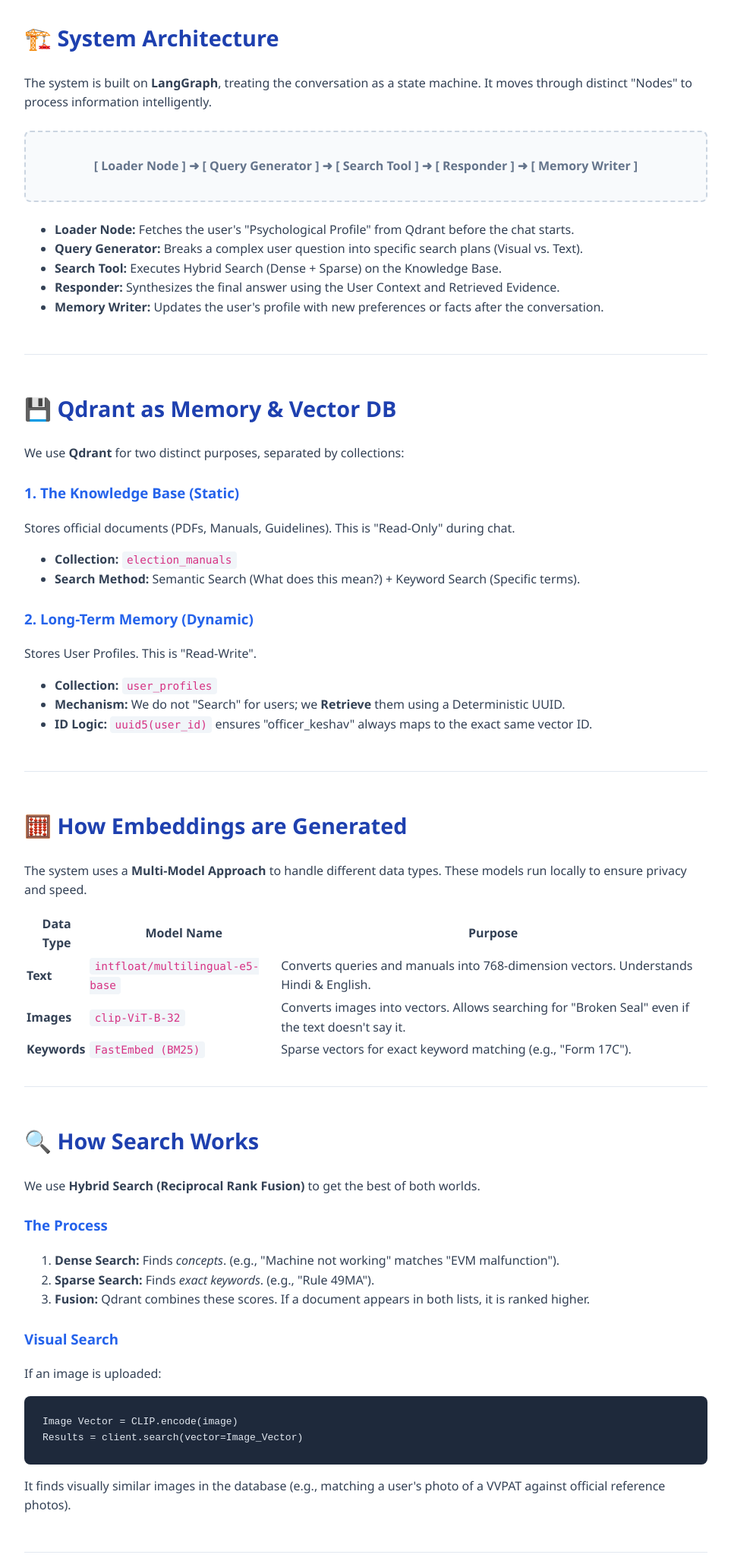
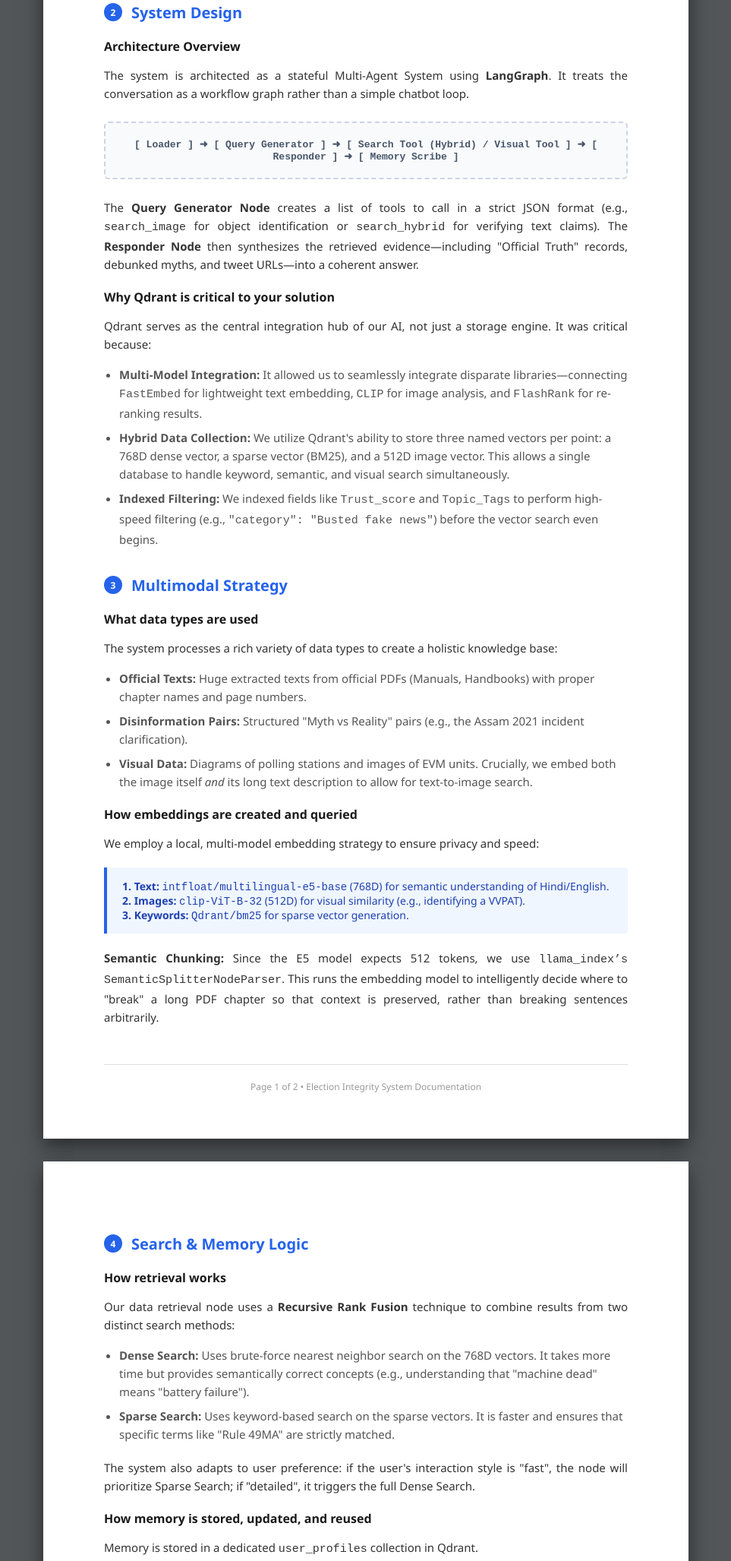
Before and after one commit to Keshav-CUJ/Info_on_Qdrant_MAS, a plain HTML site: page index.html in a window 1280 px wide. Shown: the part 642-2697 px from the top of the page at 76% size, without its empty margins (158-1121 px from the left). Drawn offline with Linux system fonts and the light colour scheme.

Commit message:
Refactor index.html for layout and style enhancements
Updated styles and structure for improved layout and readability.

```diff
--- a/index.html
+++ b/index.html
@@ -6,243 +6,286 @@
     <title>Election Integrity MAS - System Documentation</title>
     <style>
         :root {
-            --primary-color: #2563eb;
-            --secondary-color: #1e40af;
-            --bg-color: #f8fafc;
-            --text-color: #334155;
-            --code-bg: #1e293b;
-            --code-text: #e2e8f0;
+            --bg-color: #525659;
+            --paper-color: #ffffff;
+            --text-primary: #333333;
+            --text-secondary: #555555;
+            --accent-color: #2563eb; /* Royal Blue */
+            --code-bg: #f5f7fa;
+            --border-color: #e5e7eb;
         }
 
         body {
-            font-family: 'Segoe UI', system-ui, -apple-system, sans-serif;
-            line-height: 1.6;
-            color: var(--text-color);
             background-color: var(--bg-color);
             margin: 0;
-            padding: 0;
+            padding: 40px 20px;
+            font-family: 'Segoe UI', 'Roboto', Helvetica, Arial, sans-serif;
+            color: var(--text-primary);
+            display: flex;
+            flex-direction: column;
+            align-items: center;
+            min-height: 100vh;
         }
 
-        header {
-            background: linear-gradient(135deg, var(--primary-color), var(--secondary-color));
-            color: white;
-            padding: 4rem 2rem;
-            text-align: center;
+        /* PDF Page Simulation */
+        .pdf-page {
+            background-color: var(--paper-color);
+            width: 100%;
+            max-width: 850px; /* A4 width approx */
+            min-height: 1100px; /* A4 height approx */
+            padding: 60px 80px;
+            box-shadow: 0 10px 25px rgba(0,0,0,0.5);
+            margin-bottom: 30px;
+            position: relative;
+            box-sizing: border-box;
         }
 
-        h1 { margin: 0; font-size: 2.5rem; }
-        .subtitle { font-size: 1.2rem; opacity: 0.9; margin-top: 10px; display: block; }
-
-        .container {
-            max-width: 900px;
-            margin: 0 auto;
-            padding: 2rem;
-            background: white;
-            box-shadow: 0 4px 6px -1px rgba(0, 0, 0, 0.1);
-            margin-top: -30px;
-            border-radius: 8px;
+        /* Typography */
+        h1 {
+            font-size: 28px;
+            border-bottom: 3px solid var(--accent-color);
+            padding-bottom: 15px;
+            margin-bottom: 40px;
+            color: #1a1a1a;
+            text-transform: uppercase;
+            letter-spacing: 1px;
         }
 
-        section {
-            margin-bottom: 3rem;
-            border-bottom: 1px solid #e2e8f0;
-            padding-bottom: 2rem;
+        h2 {
+            font-size: 20px;
+            color: var(--accent-color);
+            margin-top: 35px;
+            margin-bottom: 15px;
+            font-weight: 700;
+            display: flex;
+            align-items: center;
         }
 
-        section:last-child { border-bottom: none; }
-
-        h2 { color: var(--secondary-color); font-size: 1.8rem; margin-top: 0; }
-        h3 { color: var(--primary-color); margin-top: 1.5rem; }
-
-        code {
-            background: #f1f5f9;
-            padding: 0.2rem 0.4rem;
-            border-radius: 4px;
-            font-family: 'Consolas', monospace;
-            color: #d63384;
-            font-size: 0.9em;
+        /* Numbered Badges for Sections */
+        h2::before {
+            content: attr(data-num);
+            display: flex;
+            align-items: center;
+            justify-content: center;
+            width: 24px;
+            height: 24px;
+            background-color: var(--accent-color);
+            color: white;
+            font-size: 12px;
+            border-radius: 50%;
+            margin-right: 12px;
         }
 
-        pre {
-            background: var(--code-bg);
-            color: var(--code-text);
-            padding: 1.5rem;
-            border-radius: 8px;
-            overflow-x: auto;
+        h3 {
+            font-size: 16px;
+            color: #1a1a1a;
+            margin-top: 20px;
+            margin-bottom: 8px;
+            font-weight: 600;
         }
 
-        .diagram {
-            background: #f8fafc;
-            border: 2px dashed #cbd5e1;
-            padding: 2rem;
-            text-align: center;
-            border-radius: 8px;
-            margin: 1.5rem 0;
-            font-weight: bold;
-            color: #64748b;
+        p {
+            line-height: 1.6;
+            margin-bottom: 15px;
+            font-size: 15px;
+            color: var(--text-primary);
+            text-align: justify;
         }
 
-        .feature-grid {
-            display: grid;
-            grid-template-columns: repeat(auto-fit, minmax(250px, 1fr));
-            gap: 1.5rem;
-            margin-top: 1.5rem;
+        ul, ol {
+            margin-bottom: 20px;
+            padding-left: 20px;
         }
 
-        .card {
-            background: #f8fafc;
-            padding: 1.5rem;
-            border-left: 4px solid var(--primary-color);
-            border-radius: 4px;
+        li {
+            margin-bottom: 8px;
+            line-height: 1.6;
+            font-size: 15px;
+            color: var(--text-secondary);
         }
 
-        footer {
-            text-align: center;
-            padding: 2rem;
-            color: #64748b;
-            font-size: 0.9rem;
+        /* Technical Highlights Box */
+        .highlight-box {
+            background-color: #eff6ff;
+            border-left: 4px solid var(--accent-color);
+            padding: 15px 20px;
+            margin: 20px 0;
+            border-radius: 0 4px 4px 0;
+            font-size: 14px;
+            color: #1e40af;
         }
 
-        @media (max-width: 768px) {
-            .container { padding: 1rem; }
-            h1 { font-size: 2rem; }
+        /* JSON/Code Blocks */
+        pre {
+            background-color: var(--code-bg);
+            border: 1px solid var(--border-color);
+            padding: 15px;
+            border-radius: 6px;
+            overflow-x: auto;
+            font-family: 'Consolas', 'Monaco', monospace;
+            font-size: 13px;
+            color: #d63384;
+            margin: 15px 0;
+        }
+
+        /* Diagram Placeholder */
+        .diagram-block {
+            background-color: #f8fafc;
+            border: 2px dashed #cbd5e1;
+            padding: 20px;
+            text-align: center;
+            font-family: 'Courier New', monospace;
+            font-size: 13px;
+            color: #475569;
+            margin: 25px 0;
+            border-radius: 6px;
+            font-weight: bold;
+        }
+
+        .page-footer {
+            margin-top: 50px;
+            border-top: 1px solid #ddd;
+            padding-top: 20px;
+            text-align: center;
+            font-size: 12px;
+            color: #999;
+        }
+
+        /* Responsive */
+        @media (max-width: 900px) {
+            .pdf-page { width: 95%; padding: 40px; height: auto; }
+        }
+        @media print {
+            body { background-color: white; padding: 0; }
+            .pdf-page { box-shadow: none; margin: 0; width: 100%; max-width: none; }
         }
     </style>
 </head>
 <body>
 
-    <header>
-        <h1>Election Integrity MAS</h1>
-        <span class="subtitle">Multi-Agent System for Misinformation Detection & Voter Assistance</span>
-    </header>
+    <div class="pdf-page">
+        <h1>Election Integrity Multi-Agent System (MAS)</h1>
 
-    <div class="container">
+        <section>
+            <h2 data-num="1">Problem Statement</h2>
 
-        <section id="about">
-            <h2>🗳️ What is this MAS?</h2>
+            <h3>What societal issue are you addressing?</h3>
             <p>
-                The <strong>Election Integrity Multi-Agent System (MAS)</strong> is an AI-driven framework designed to combat misinformation and assist election officials in real-time. Unlike standard chatbots, it maintains persistent memory of the user's role (e.g., Presiding Officer vs. Journalist) and uses a Graph-based architecture to plan, research, and verify claims.
+                We are addressing the critical challenge of <strong>election misinformation</strong> and the lack of immediate, verified technical support for election officials on the ground. In high-stakes environments, rumors about EVM (Electronic Voting Machine) tampering or procedural errors—such as "171 additional votes being polled in Dima Hasao"—spread faster than official verifications.
             </p>
-            <div class="feature-grid">
-                <div class="card">
-                    <strong>🕵️ Fact Checking</strong>
-                    <p>Verifies rumors against official Election Commission manuals and live web search.</p>
-                </div>
-                <div class="card">
-                    <strong>🖼️ Visual Forensics</strong>
-                    <p>Analyzes uploaded images (EVMs, VVPATs) to detect tampering or mismatch.</p>
-                </div>
-                <div class="card">
-                    <strong>🧠 Long-Term Memory</strong>
-                    <p>Remembers user persona and preferences across different sessions.</p>
-                </div>
-            </div>
+
+            <h3>Why does it matter?</h3>
+            <p>
+                Trust is the currency of democracy. When Presiding Officers cannot instantly access technical manuals, or when citizens are misled by fake images of "broken seals," confidence in the electoral process erodes. Our system bridges this gap by providing instant, manual-verified answers and visual forensics. It ensures that <strong>official truth travels as fast as the rumors</strong>, empowering officials to debunk myths like the "Bluetooth hacking" claims instantly with cited evidence.
+            </p>
         </section>
 
-        <section id="architecture">
-            <h2>🏗️ System Architecture</h2>
-            <p>The system is built on <strong>LangGraph</strong>, treating the conversation as a state machine. It moves through distinct "Nodes" to process information intelligently.</p>
+        <section>
+            <h2 data-num="2">System Design</h2>
 
-            <div class="diagram">
-                [ Loader Node ] ➜ [ Query Generator ] ➜ [ Search Tool ] ➜ [ Responder ] ➜ [ Memory Writer ]
+            <h3>Architecture Overview</h3>
+            <p>
+                The system is architected as a stateful Multi-Agent System using <strong>LangGraph</strong>. It treats the conversation as a workflow graph rather than a simple chatbot loop.
+            </p>
+            <div class="diagram-block">
+                [ Loader ] ➜ [ Query Generator ] ➜ [ Search Tool (Hybrid) / Visual Tool ] ➜ [ Responder ] ➜ [ Memory Scribe ]
             </div>
+            <p>
+                The <strong>Query Generator Node</strong> creates a list of tools to call in a strict JSON format (e.g., <code>search_image</code> for object identification or <code>search_hybrid</code> for verifying text claims). The <strong>Responder Node</strong> then synthesizes the retrieved evidence—including "Official Truth" records, debunked myths, and tweet URLs—into a coherent answer.
+            </p>
 
+            <h3>Why Qdrant is critical to your solution</h3>
+            <p>
+                Qdrant serves as the central integration hub of our AI, not just a storage engine. It was critical because:
+            </p>
             <ul>
-                <li><strong>Loader Node:</strong> Fetches the user's "Psychological Profile" from Qdrant before the chat starts.</li>
-                <li><strong>Query Generator:</strong> Breaks a complex user question into specific search plans (Visual vs. Text).</li>
-                <li><strong>Search Tool:</strong> Executes Hybrid Search (Dense + Sparse) on the Knowledge Base.</li>
-                <li><strong>Responder:</strong> Synthesizes the final answer using the User Context and Retrieved Evidence.</li>
-                <li><strong>Memory Writer:</strong> Updates the user's profile with new preferences or facts after the conversation.</li>
+                <li><strong>Multi-Model Integration:</strong> It allowed us to seamlessly integrate disparate libraries—connecting <code>FastEmbed</code> for lightweight text embedding, <code>CLIP</code> for image analysis, and <code>FlashRank</code> for re-ranking results.</li>
+                <li><strong>Hybrid Data Collection:</strong> We utilize Qdrant's ability to store three named vectors per point: a 768D dense vector, a sparse vector (BM25), and a 512D image vector. This allows a single database to handle keyword, semantic, and visual search simultaneously.</li>
+                <li><strong>Indexed Filtering:</strong> We indexed fields like <code>Trust_score</code> and <code>Topic_Tags</code> to perform high-speed filtering (e.g., <code>"category": "Busted fake news"</code>) before the vector search even begins.</li>
             </ul>
         </section>
 
-        <section id="qdrant">
-            <h2>💾 Qdrant as Memory & Vector DB</h2>
-            <p>We use <strong>Qdrant</strong> for two distinct purposes, separated by collections:</p>
+        <section>
+            <h2 data-num="3">Multimodal Strategy</h2>
 
-            <h3>1. The Knowledge Base (Static)</h3>
-            <p>Stores official documents (PDFs, Manuals, Guidelines). This is "Read-Only" during chat.</p>
+            <h3>What data types are used</h3>
+            <p>
+                The system processes a rich variety of data types to create a holistic knowledge base:
+            </p>
             <ul>
-                <li><strong>Collection:</strong> <code>election_manuals</code></li>
-                <li><strong>Search Method:</strong> Semantic Search (What does this mean?) + Keyword Search (Specific terms).</li>
+                <li><strong>Official Texts:</strong> Huge extracted texts from official PDFs (Manuals, Handbooks) with proper chapter names and page numbers.</li>
+                <li><strong>Disinformation Pairs:</strong> Structured "Myth vs Reality" pairs (e.g., the Assam 2021 incident clarification).</li>
+                <li><strong>Visual Data:</strong> Diagrams of polling stations and images of EVM units. Crucially, we embed both the image itself <em>and</em> its long text description to allow for text-to-image search.</li>
             </ul>
 
-            <h3>2. Long-Term Memory (Dynamic)</h3>
-            <p>Stores User Profiles. This is "Read-Write".</p>
+            <h3>How embeddings are created and queried</h3>
+            <p>
+                We employ a local, multi-model embedding strategy to ensure privacy and speed:
+            </p>
+            <div class="highlight-box">
+                <strong>1. Text:</strong> <code>intfloat/multilingual-e5-base</code> (768D) for semantic understanding of Hindi/English.<br>
+                <strong>2. Images:</strong> <code>clip-ViT-B-32</code> (512D) for visual similarity (e.g., identifying a VVPAT).<br>
+                <strong>3. Keywords:</strong> <code>Qdrant/bm25</code> for sparse vector generation.
+            </div>
+            <p>
+                <strong>Semantic Chunking:</strong> Since the E5 model expects 512 tokens, we use <code>llama_index’s SemanticSplitterNodeParser</code>. This runs the embedding model to intelligently decide where to "break" a long PDF chapter so that context is preserved, rather than breaking sentences arbitrarily.
+            </p>
+        </section>
+
+        <div class="page-footer">
+            Page 1 of 2 • Election Integrity System Documentation
+        </div>
+    </div>
+
+    <div class="pdf-page">
+        <section>
+            <h2 data-num="4">Search & Memory Logic</h2>
+
+            <h3>How retrieval works</h3>
+            <p>
+                Our data retrieval node uses a <strong>Recursive Rank Fusion</strong> technique to combine results from two distinct search methods:
+            </p>
             <ul>
-                <li><strong>Collection:</strong> <code>user_profiles</code></li>
-                <li><strong>Mechanism:</strong> We do not "Search" for users; we <strong>Retrieve</strong> them using a Deterministic UUID.</li>
-                <li><strong>ID Logic:</strong> <code>uuid5(user_id)</code> ensures "officer_keshav" always maps to the exact same vector ID.</li>
+                <li><strong>Dense Search:</strong> Uses brute-force nearest neighbor search on the 768D vectors. It takes more time but provides semantically correct concepts (e.g., understanding that "machine dead" means "battery failure").</li>
+                <li><strong>Sparse Search:</strong> Uses keyword-based search on the sparse vectors. It is faster and ensures that specific terms like "Rule 49MA" are strictly matched.</li>
+            </ul>
+            <p>
+                The system also adapts to user preference: if the user's interaction style is "fast", the node will prioritize Sparse Search; if "detailed", it triggers the full Dense Search.
+            </p>
+
+            <h3>How memory is stored, updated, and reused</h3>
+            <p>
+                Memory is stored in a dedicated <code>user_profiles</code> collection in Qdrant.
+            </p>
+            <ul>
+                <li><strong>Storage:</strong> We do not search for users; we retrieve them using a deterministic UUID (<code>uuid5</code>) derived from their username. This creates a persistent "Psychological Profile".</li>
+                <li><strong>Schema:</strong> The profile contains fields like <code>persona</code> (e.g., "Presiding Officer"), <code>interaction_style</code>, and a <code>summary</code> of the narrative.</li>
+                <li><strong>Update Logic (The Scribe):</strong> After every interaction, the "Memory Update Node" reads the User Message, the Responder's Reply, and the Old Schema. It passes these to an LLM which rewrites the summary.</li>
+                <li><strong>Decay:</strong> Instead of mathematical decay, we use <strong>Summarization Consolidation</strong>. Old, irrelevant details naturally drop out of the summary during the LLM's rewrite process, while core facts (Role, Location) persist.</li>
             </ul>
         </section>
 
-        <section id="embeddings">
-            <h2>🧮 How Embeddings are Generated</h2>
-            <p>The system uses a <strong>Multi-Model Approach</strong> to handle different data types. These models run locally to ensure privacy and speed.</p>
+        <section>
+            <h2 data-num="5">Limitations & Ethics</h2>
 
-            <table>
-                <tr>
-                    <th>Data Type</th>
-                    <th>Model Name</th>
-                    <th>Purpose</th>
-                </tr>
-                <tr>
-                    <td><strong>Text</strong></td>
-                    <td><code>intfloat/multilingual-e5-base</code></td>
-                    <td>Converts queries and manuals into 768-dimension vectors. Understands Hindi & English.</td>
-                </tr>
-                <tr>
-                    <td><strong>Images</strong></td>
-                    <td><code>clip-ViT-B-32</code></td>
-                    <td>Converts images into vectors. Allows searching for "Broken Seal" even if the text doesn't say it.</td>
-                </tr>
-                <tr>
-                    <td><strong>Keywords</strong></td>
-                    <td><code>FastEmbed (BM25)</code></td>
-                    <td>Sparse vectors for exact keyword matching (e.g., "Form 17C").</td>
-                </tr>
-            </table>
+            <h3>Known Failure Modes</h3>
+            <p>
+                The system relies heavily on the "Official Truth" records. If a specific edge case is not covered in the ECI manuals or the "Myth vs Reality" database, the agent may default to a generic "ignore_and_report" intent. Additionally, extremely low-light or blurry images may fail the CLIP analysis, leading to incorrect object identification.
+            </p>
+
+            <h3>Bias, Privacy, or Safety Considerations</h3>
+            <p>
+                <strong>Privacy:</strong> We prioritize user privacy by running embeddings locally. No raw user images are sent to third-party model training sets; they are vectorised in RAM and discarded immediately after the search.
+            </p>
+            <p>
+                <strong>Safety Guardrails:</strong> The system is designed with strict `actionable_intent` categories (e.g., `educate_procedure`, `Spread_correct_info`). It is strictly prohibited from generating political opinions. If a user asks subjective questions, the `agent_guidance` field directs the AI to stick strictly to the ECI Manual's procedural text, ensuring non-partisanship.
+            </p>
         </section>
 
-        <section id="search">
-            <h2>🔍 How Search Works</h2>
-            <p>We use <strong>Hybrid Search (Reciprocal Rank Fusion)</strong> to get the best of both worlds.</p>
-
-            <h3>The Process</h3>
-            <ol>
-                <li><strong>Dense Search:</strong> Finds <em>concepts</em>. (e.g., "Machine not working" matches "EVM malfunction").</li>
-                <li><strong>Sparse Search:</strong> Finds <em>exact keywords</em>. (e.g., "Rule 49MA").</li>
-                <li><strong>Fusion:</strong> Qdrant combines these scores. If a document appears in both lists, it is ranked higher.</li>
-            </ol>
-
-            <h3>Visual Search</h3>
-            <p>If an image is uploaded:</p>
-            <pre>Image Vector = CLIP.encode(image)
-Results = client.search(vector=Image_Vector)</pre>
-            <p>It finds visually similar images in the database (e.g., matching a user's photo of a VVPAT against official reference photos).</p>
-        </section>
-
-        <section id="memory-logic">
-            <h2>🧠 Memory Update & "Decay"</h2>
-            <p>Memory is not just a log of chats; it is a <strong>Structured Psychological Profile</strong>.</p>
-
-            <h3>Update Mechanism (The Scribe Node)</h3>
-            <p>After every interaction, an LLM analyzes the chat and updates the JSON profile:</p>
-            <pre>{
-  "persona": "Presiding Officer",
-  "style": "Technical & Concise",
-  "preferences": { "show_twitter_links": false }
-}</pre>
-
-            <h3>Consolidation (Decay Substitute)</h3>
-            <p>Instead of mathematical decay, we use <strong>Summarization Consolidation</strong>. When the profile is updated, the LLM rewrites the summary. Old, irrelevant details are naturally dropped (forgotten) by the LLM during the rewrite, while important facts (Role, Location) are preserved. This mimics human memory consolidation.</p>
-        </section>
-
+        <div class="page-footer">
+            Page 2 of 2 • Election Integrity System Documentation
+        </div>
     </div>
-
-    <footer>
-        <p>Documentation generated for MAS Election Agent • 2026</p>
-    </footer>
 
 </body>
 </html>
```
